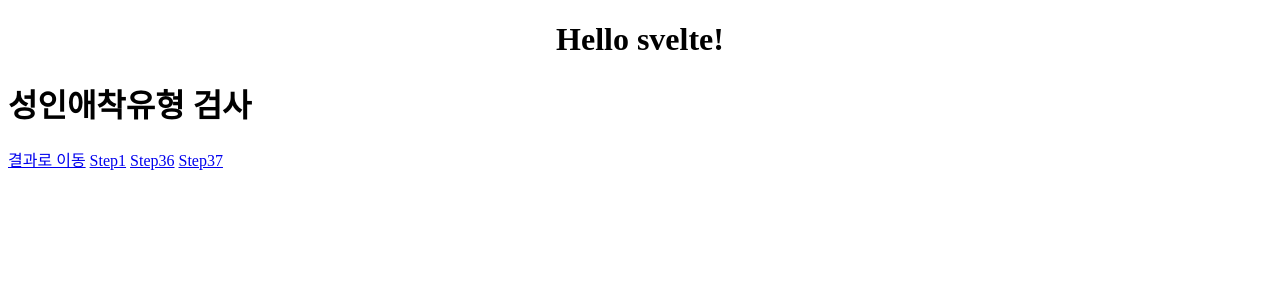
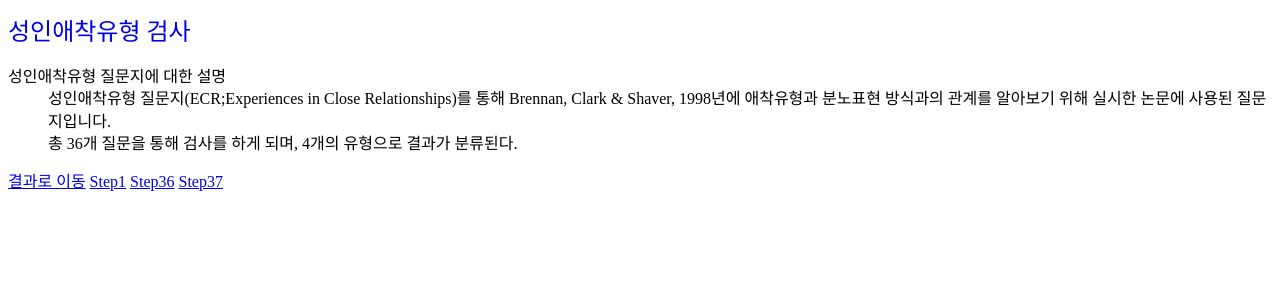
Before and after one commit to oshx/ecr, a Svelte app: page / in a window 1280 px wide. Shown: the top 300 px of the page. Built offline with nearby package versions, Linux system fonts and the light colour scheme.

Commit message:
결과지 선택 시 문항에 고른 항목 선택되도록 조치

```diff
--- a/src/app.svelte
+++ b/src/App.svelte
@@ -1,15 +1,18 @@
 <script>
   import routes from "./router/routes.config";
   import Router from "svelte-spa-router";
-
-  export let name;
 </script>
 
-<h1>Hello {name}!</h1>
 <Router {routes} />
 
 <style>
-  h1 {
-    text-align: center;
-  }
+:global(html, body) {
+  font-size: 16px;
+  line-height: 1.4;
+}
+
+:global(h1, h2, h3, h4, h5, h6) {
+  font-style: normal;
+  font-weight: 400;
+}
 </style>
--- a/src/app.js
+++ b/src/app.js
@@ -1,11 +1,7 @@
 import App from "./App.svelte";
-import "./core/ecr";
 
 const app = new App({
   target: window.document.body,
-  props: {
-    name: "svelte",
-  },
 });
 
 export default app;
--- /dev/null
+++ b/src/components/InformationSheet.svelte
@@ -0,0 +1,18 @@
+<script>
+  import {QuestionList, ResultList} from "../core/constants"
+</script>
+
+<dl>
+  <dt>성인애착유형 질문지에 대한 설명</dt>
+  <dd>
+    성인애착유형 질문지(ECR;Experiences in Close Relationships)를 통해 Brennan, Clark &
+    Shaver, 1998년에 애착유형과 분노표현 방식과의 관계를 알아보기 위해 실시한 논문에 사용된 질문지입니다.
+  </dd>
+  <dd>
+    총 {QuestionList.length}개 질문을 통해 검사를 하게 되며, {ResultList.length}개의 유형으로 결과가
+    분류된다.
+  </dd>
+</dl>
+
+<style>
+</style>
--- /dev/null
+++ b/src/components/ResultSheet.svelte
@@ -0,0 +1,3 @@
+<script>
+import {ResultList} from "../core/constants";
+</script>
--- a/src/components/TestSheet.svelte
+++ b/src/components/TestSheet.svelte
@@ -1,5 +1,5 @@
 <script>
-  import {beforeUpdate} from "svelte";
+  import {beforeUpdate, createEventDispatcher} from "svelte";
   import {ScoreLabelMap} from "../core/constants"
   import {question} from "../core/ecr";
 
@@ -18,20 +18,40 @@
       message = error.message;
     }
   };
+
+  const dispatch = createEventDispatcher();
+
+  const createChangeEventHandler = (index) => (changeEvent) => {
+    dispatch('select', [index, changeEvent.currentTarget.value]);
+  };
   beforeUpdate(fetchQuestion);
 </script>
 
 <h2>TestSheet</h2>
 {#if message}
-  <h1 style="color: red;">{message}</h1>
+  <h3 class="test-sheet__title test-sheet__title--error">{message}</h3>
 {:else}
-  {#each list as item}
-    <h1>{item}</h1>
+  {#each list as item, index}
+    <h3 class="test-sheet__title">{item}</h3>
     {#each Object.keys(ScoreLabelMap) as scoreKey}
       <label>
-        <input type="radio" name="score" value={scoreKey}/>
-        ({scoreKey}) {ScoreLabelMap[scoreKey]}
+        <input type="radio" name={index}
+               on:change={createChangeEventHandler(index)} value={scoreKey}/>
+        <span>
+          {ScoreLabelMap[scoreKey]}
+        </span>
+        <span>({scoreKey})</span>
       </label>
     {/each}
   {/each}
 {/if}
+
+<style>
+  .test-sheet__title {
+    font-size: 24px;
+  }
+
+  .test-sheet__title.test-sheet__title--error {
+    color: #f00;
+  }
+</style>
--- /dev/null
+++ b/src/components/TopNavigation.svelte
@@ -0,0 +1,25 @@
+<script>
+  import {href, link} from "../router/helper";
+  import {PATH_HOME} from "../router/routes.config";
+</script>
+
+<h1 title="ECR Test">
+  <a href={href(PATH_HOME)} use:link>
+    성인애착유형 검사
+  </a>
+</h1>
+
+<style>
+  h1 {
+    font-size: 24px;
+  }
+  h1 a {
+    text-decoration: none;
+    cursor: pointer;
+  }
+  h1 a:hover,
+  h1 a:focus,
+  h1 a:active {
+    text-decoration: underline;
+  }
+</style>
--- a/src/core/constants.js
+++ b/src/core/constants.js
@@ -53,6 +53,29 @@ export const QuestionList = [
   "상대방이 나를 떠나서 많은 시간을 보냈을 때 나는 불쾌하다",
 ];
 
+export const ResultList = [
+  {
+    title: "안정 애착",
+    content:
+      "나는 비교적 쉽게 다른 사람과 정서적으로 가까워지는 편이다. 내가 남들에게 의지하거나 남들이 나에게 의지하는 것을 편안하게 느끼며, 혼자 지내거나 남들이 나를 받아들이지 않는다고 해서 불안해하지 않는다. 파트너와의 친밀감에 수용적이며 감정에 솔직하고 부정적 신호에 둔감하다. 그래서 이들은 사랑에 빠지면 상호의존, 헌신 및 신뢰를 가장 많이 보여주고 있다.",
+  },
+  {
+    title: "불안정 양가적 저항 애착",
+    content:
+      "나는 남들과 정서적으로 완전히 친밀해지기를 원하지만, 남들은 내가 원하는 만큼 가까워지기를 꺼리는 것 같다. 누군가 친밀한 관계를 맺어야 안심이 되고 때때로 내가 남을 소중하게 생각하는 만큼 남들이 나를 소중하게 생각하지 않을까봐 염려스럽다. 이들은 사랑에 빠지는 일이 쉽게 그리고 자주 일어난다고 말했지만, 사랑이 지속되지 않는다는 의견에도 동의했다.",
+  },
+  {
+    title: "불안정 회피 애착",
+    content:
+      "남들과 가까운 정서적 관계를 맺지 않고 지내는 것이 편안하다. 독립심과 자기 충족감을 느끼는 것이 나에게는 매우 중요하고 남들에게 의지하거나 남들이 나에게 의지하는 것을 좋아하지 않는다. 무엇보다 나의 독립성이 중요하기 때문에 파트너에 대해 비판하는 행동이 자연스럽다. 주로 자신의 욕구 충족, 성공에 관심이 많다.",
+  },
+  {
+    title: "불안정 혼란 애착",
+    content:
+      "나는 남들과 가까워지면 편하지가 않다. 남들과 정서적으로 가까운 관계를 원하지만 그렇다고 남들을 신뢰하거나 남들에게 전적으로 의지하기가 어렵다. 상처가 두렵다.",
+  },
+];
+
 export const STEP_CHUNK = 10;
 
 export const STEP_TOTAL = Math.ceil((QuestionList.length - 1) / STEP_CHUNK);
--- a/src/pages/Home.page.svelte
+++ b/src/pages/Home.page.svelte
@@ -1,11 +1,13 @@
 <script>
   import {href, link} from "../router/helper";
   import {PATH_RESULT, PATH_STEP} from "../router/routes.config";
+  import TopNavigation from "../components/TopNavigation.svelte";
+  import InformationSheet from "../components/InformationSheet.svelte";
 </script>
 
-<main>
-  <h1>성인애착유형 검사</h1>
-</main>
+<TopNavigation />
+<InformationSheet />
+
 <a href={href(PATH_RESULT, { result: 15 })} use:link>결과로 이동</a>
 <a href={href(PATH_STEP, { step: 1, answers: 2 })} use:link>Step1</a>
 <a href={href(PATH_STEP, { step: 36 })} use:link>Step36</a>
--- a/src/pages/Step.page.svelte
+++ b/src/pages/Step.page.svelte
@@ -3,8 +3,12 @@
   import {link} from "svelte-spa-router";
   import {href} from "../router/helper";
   import {PATH_STEP} from "../router/routes.config";
+  import {QuestionList} from "../core/constants";
 
   export let params;
+
+  const result = Array(QuestionList.length);
+  const handleSelect = (customEvent) => console.log(customEvent.detail);
 </script>
 
 <section>
@@ -13,5 +17,5 @@
   <a href={href(PATH_STEP, { step: 3 })} use:link>Step3</a>
   <a href={href(PATH_STEP, { step: 4 })} use:link>Step4</a>
   <h1>Step.page.svelte</h1>
-  <TestSheet step={params.step}/>
+  <TestSheet on:select={handleSelect} step={params.step}/>
 </section>
```
